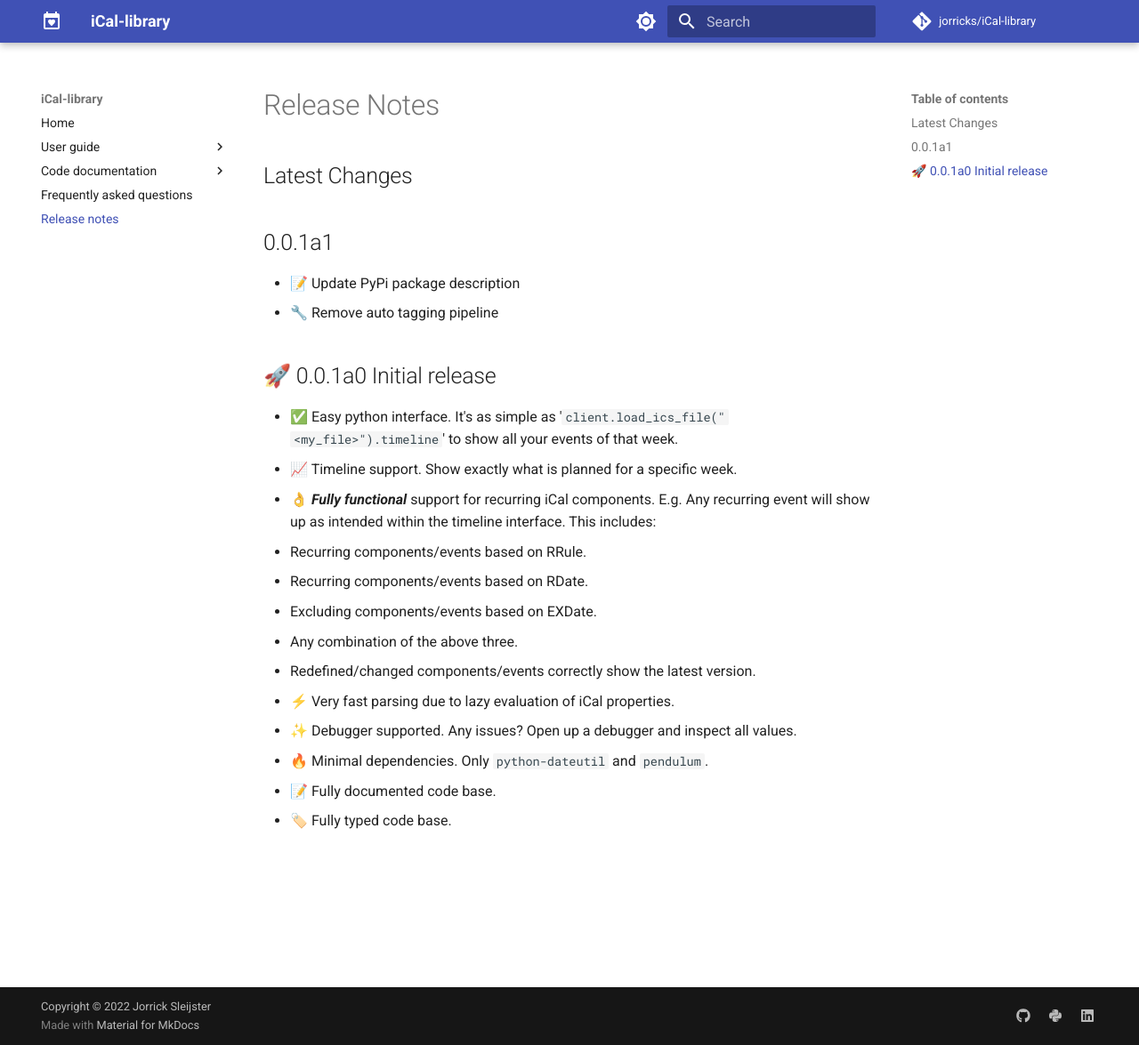
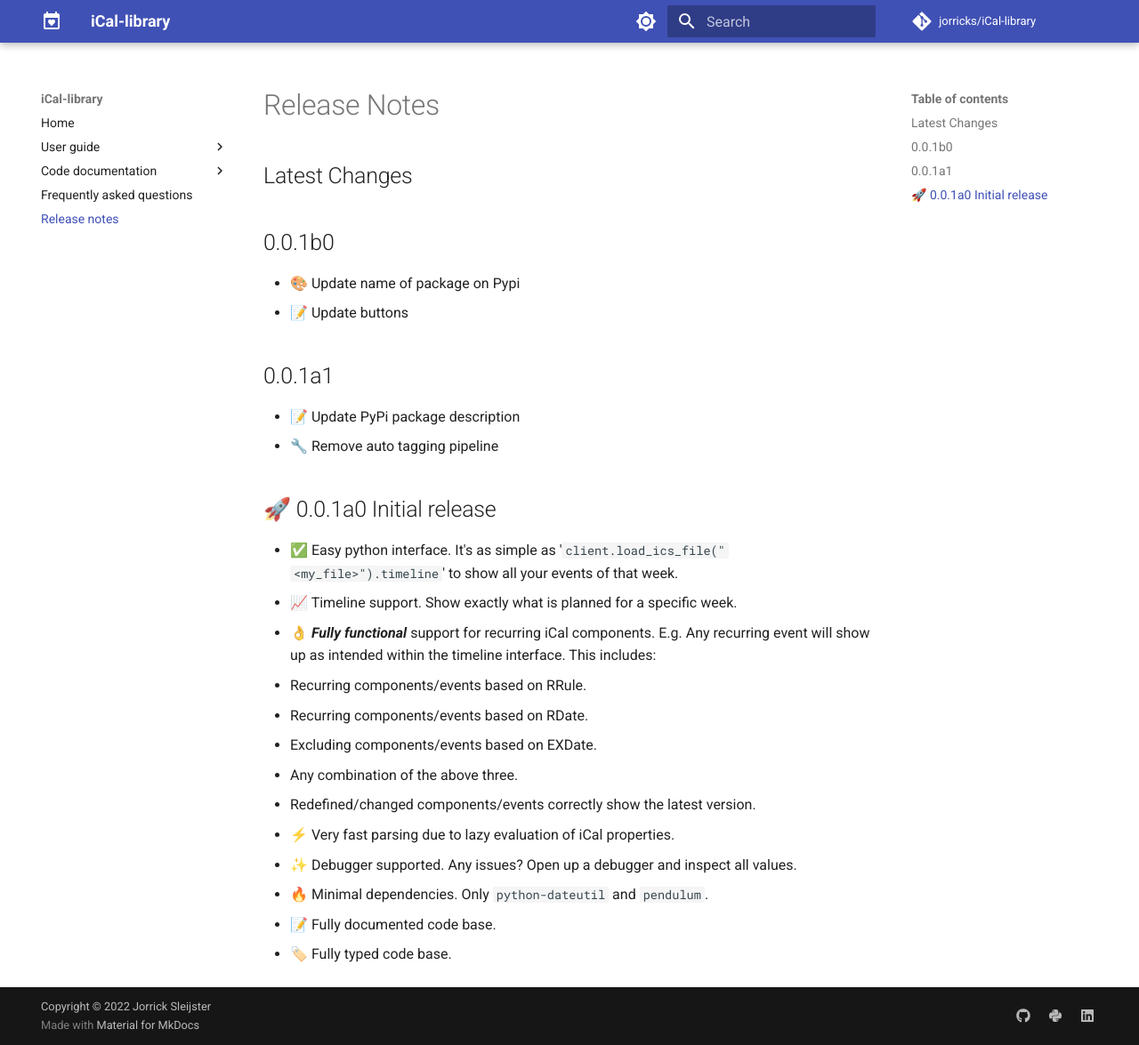
Before and after one commit to Jorricks/iCal-library, an MkDocs documentation site: the page built from docs/release-notes.md, in a window 1280 px wide and 1175 px high. Shown: the whole window at 89% size. Built offline with MkDocs 1.6.1 and Material for MkDocs 9.7.7, drawn with Linux system fonts in a browser that asks for light colours; comment, search, counter and statistics services are not loaded.

Commit message:
🔖 Version 0.0.1b0

```diff
--- a/docs/release-notes.md
+++ b/docs/release-notes.md
@@ -1,6 +1,10 @@
 # Release Notes
 
 ## Latest Changes
+
+## 0.0.1b0
+- 🎨 Update name of package on Pypi
+- 📝 Update buttons
 
 ## 0.0.1a1
 - 📝 Update PyPi package description
```
